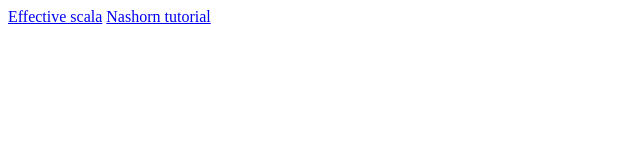
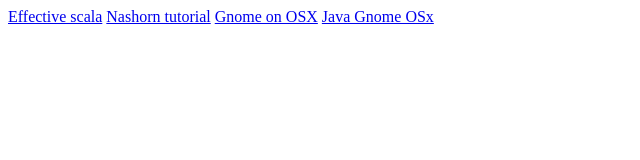
Before and after one commit to willtemperley/willtemperley.github.io, a plain HTML site: page index.htm in a window 1280 px wide. Shown: the whole page, without its empty margins (0-640 px from the left). Drawn offline with Linux system fonts and the light colour scheme.

Commit message:
Update index.htm

```diff
--- a/index.htm
+++ b/index.htm
@@ -4,9 +4,11 @@
 </head>
 
 <body>
-<a href="http://twitter.github.io/effectivescala/">Effective scala</a>
+  <a href="http://twitter.github.io/effectivescala/">Effective scala</a>
   <a href="http://winterbe.com/posts/2014/04/05/java8-nashorn-tutorial/">Nashorn tutorial</a>
+  <a href="://wiki.gnome.org/Projects/GTK+/OSX/Building">Gnome on OSX</a>
+  <a href="https://sourceforge.net/p/java-gnome/mailman/message/9576647/">Java Gnome OSx</a>
 
-         </body>
+</body>
 
 </html>
```
